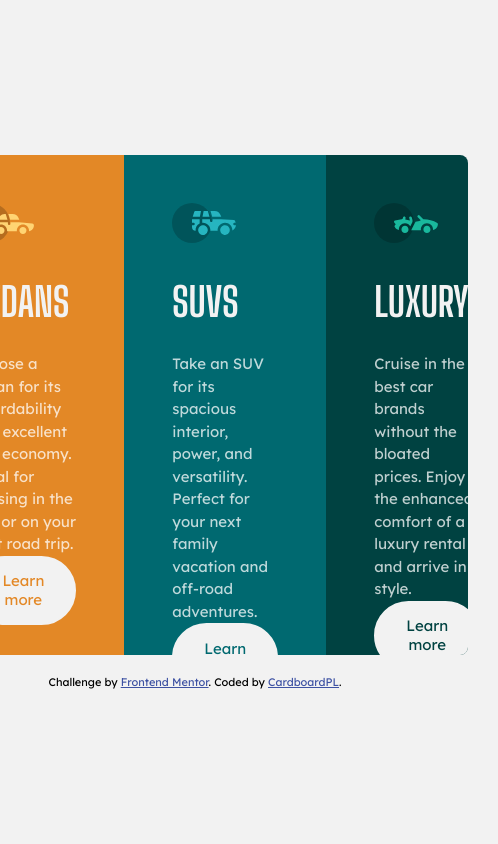
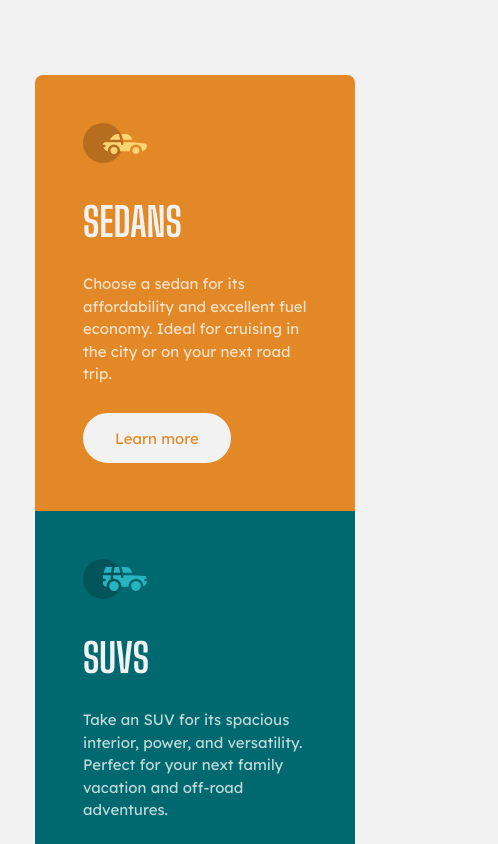
Before and after one commit to CardboardPL/Frontend-Mentor-3-column-preview-card-component, a plain HTML site: page index.html in a window 390 px wide. Shown: the top 844 px of the page, 498 px wide, since content can reach past the window. Drawn offline with Linux system fonts and the light colour scheme.

Commit message:
Updated: general.css and preview-card.css
In this commit:
- Updated general.css so that the main element takes up the entire width.
- Updated preview-card.css to implement the mobile design.

```diff
--- a/stylesheets/general.css
+++ b/stylesheets/general.css
@@ -30,3 +30,7 @@ body {
   min-height: 100vh;
   background-color: var(--color-very-light-gray);
 }
+
+main {
+  width: 100%;
+}
--- a/stylesheets/preview-card.css
+++ b/stylesheets/preview-card.css
@@ -5,8 +5,8 @@
   display: flex;
   flex-direction: row;
   width: clamp(20rem, 90%, 61.33333333333333rem);
-  border-radius: 8px;
-  margin: 0 auto;
+  border-radius: 0.5333333333333333rem;
+  margin: 5rem auto 0 auto;
   overflow: hidden;
 }
 
@@ -18,6 +18,7 @@
   display: flex;
   flex-direction: column;
   justify-content: space-between;
+  gap: 1.8rem;
   height: 33.33333333333333rem;
   padding: 3.2rem;
 }
@@ -74,3 +75,15 @@
 .preview-cards-container > :nth-child(3n+3) button {
   color: var(--color-very-dark-cyan);
 }
+
+@media (max-width: 900px) {
+  .preview-cards-container {
+    flex-direction: column;
+    width: 21.33333333333333rem;
+  }
+
+  .preview-cards-container li > * {
+    height: auto;
+    min-height: 29.06666666666667rem;
+  }
+}
```
